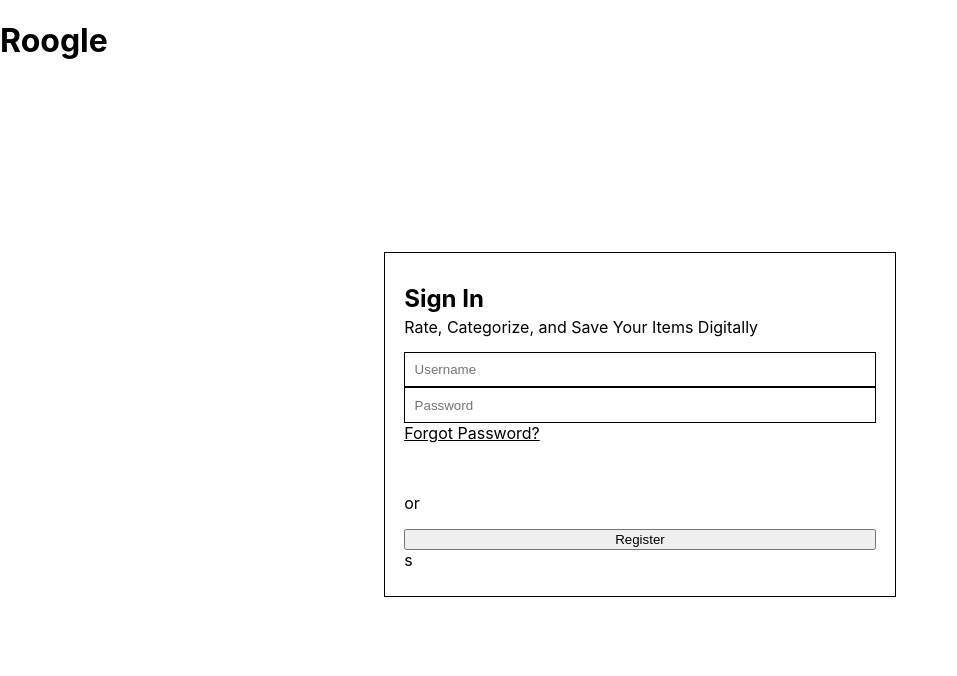
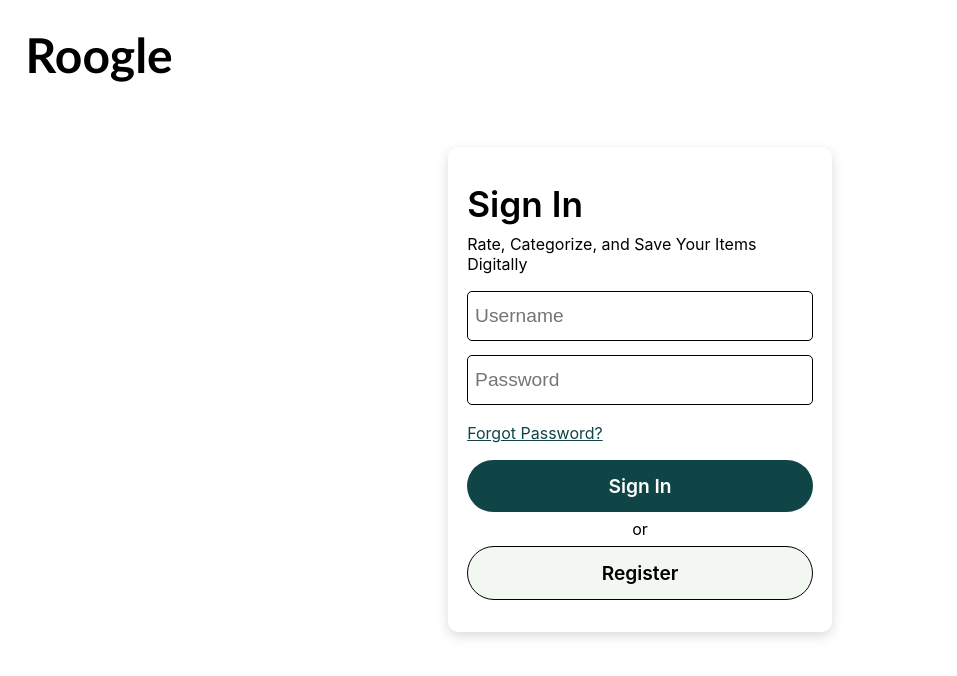
Before and after one commit to brandonchin00/Final-Project, a React (Create React App) app in the folder final-project/: page / in a window 1280 px wide. Shown: the top 676 px of the page, without its empty margins (0-957 px from the left). Built offline with nearby package versions, Linux system fonts and the light colour scheme.

Commit message:
v0.10
Login Frontend Complete. Form done. Need to connect Backend to supabase.

```diff
--- a/final-project/src/pages/landing.css
+++ b/final-project/src/pages/landing.css
@@ -1,18 +1,33 @@
-section {
+:root {
   --primary: #104547;
   --secondary: #4b5358;
   --tertiary: #f2f7f2;
 }
 
+#logo {
+  font-size: 3rem;
+  font-family: "Trebuchet MS", "Lucida Sans Unicode", "Lucida Grande",
+    "Lucida Sans", Arial, sans-serif;
+  display: flex;
+  margin-top: 2%;
+  margin-left: 2%;
+}
+
 .login-container {
   display: flex;
   flex-direction: column;
-  border: black solid 1px;
   width: auto;
-  margin-left: 30%;
-  margin-right: 30%;
-  margin-top: 15%;
-  padding: 2% 1.5% 2% 1.5%;
+  margin-left: 35%;
+  margin-right: 35%;
+  margin-top: 5%;
+  padding: 2.5% 1.5% 2.5% 1.5%;
+  box-shadow: 0 4px 12px rgba(0, 0, 0, 0.15);
+  border-radius: 10px;
+}
+
+.form-container {
+  display: flex;
+  flex-direction: column;
 }
 
 .login-title-container {
@@ -21,6 +36,10 @@ section {
 }
 
 #title-sign-in {
+  font-size: 2.2rem;
+  line-height: 1.25;
+  font-weight: 600;
+  padding: 0 0 4px 0;
   margin: 1% 0% 1% 0%;
 }
 
@@ -29,21 +48,66 @@ section {
 }
 
 input {
+  background: transparent;
   border: black solid 1px;
   padding: 2%;
+  margin: 2% 0%;
+  border-radius: 5px;
+  line-height: 1.8;
+  font-size: 1.2em;
+  font-weight: 400;
 }
 
 #forget-button {
   border: none;
   cursor: pointer;
-  color: var(--secondary);
+  color: var(--primary);
+  margin: 3% 0%;
 }
 
 #sign-in-button {
+  display: inline-block;
+  font-size: 1.2em;
+  font-weight: 600;
+  font-family: inherit;
   background-color: var(--primary);
-  border-radius: 15px;
+  padding: 0 24px;
+  border-radius: 30px;
   color: white;
-  padding: 2%;
   border: none;
   cursor: pointer;
+  line-height: 52px;
+  text-align: center;
+  margin-top: 2%;
 }
+
+#sign-in-button:hover {
+  background-color: #0c3436;
+}
+
+#or-block {
+  display: flex;
+  justify-content: center;
+  align-items: center;
+  margin: 2% 0%;
+}
+
+#register-button {
+  display: inline-block;
+  font-size: 1.2em;
+  font-weight: 600;
+  font-family: inherit;
+  background-color: var(--tertiary);
+  padding: 0 24px;
+  border-radius: 30px;
+  color: black;
+  border: none;
+  cursor: pointer;
+  line-height: 52px;
+  text-align: center;
+  border: black solid 1px;
+}
+
+#register-button:hover {
+  background-color: #ececec;
+}
--- a/final-project/src/pages/landing.js
+++ b/final-project/src/pages/landing.js
@@ -4,7 +4,7 @@ import "./landing.css";
 const Landing = () => {
   return (
     <div>
-      <h1>Roogle</h1>
+      <h1 id="logo">Roogle</h1>
       <div className="login-container">
         <div className="login-title-container">
           <h2 id="title-sign-in">Sign In</h2>
@@ -12,14 +12,18 @@ const Landing = () => {
             Rate, Categorize, and Save Your Items Digitally
           </p>
         </div>
-        <input type="text" placeholder="Username" required></input>
-        <input type="password" placeholder="Password" required></input>
-        <a href="www" id="forget-button">
-          Forgot Password?
-        </a>
-        <button id="sign-in-button">Login</button>
-        <p>or</p>
-        <button>Register</button>s
+        <form className="form-container" method="post" autocomplete="off">
+          <input type="text" placeholder="Username" required></input>
+          <input type="password" placeholder="Password" required></input>
+          <a href="www" id="forget-button">
+            Forgot Password?
+          </a>
+          <button id="sign-in-button" type="submit">
+            Sign In
+          </button>
+          <p id="or-block">or</p>
+          <button id="register-button">Register</button>
+        </form>
       </div>
     </div>
   );
```
